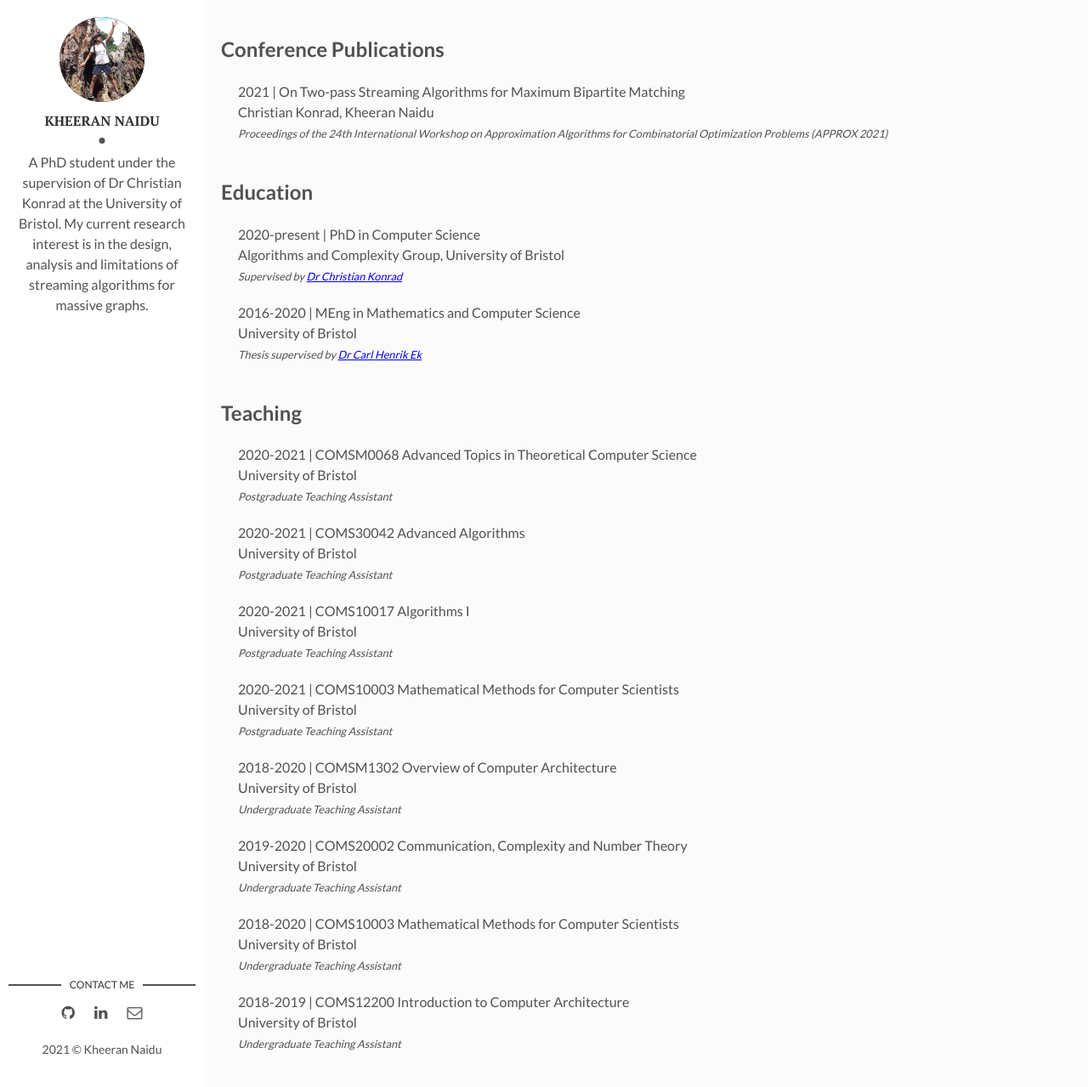
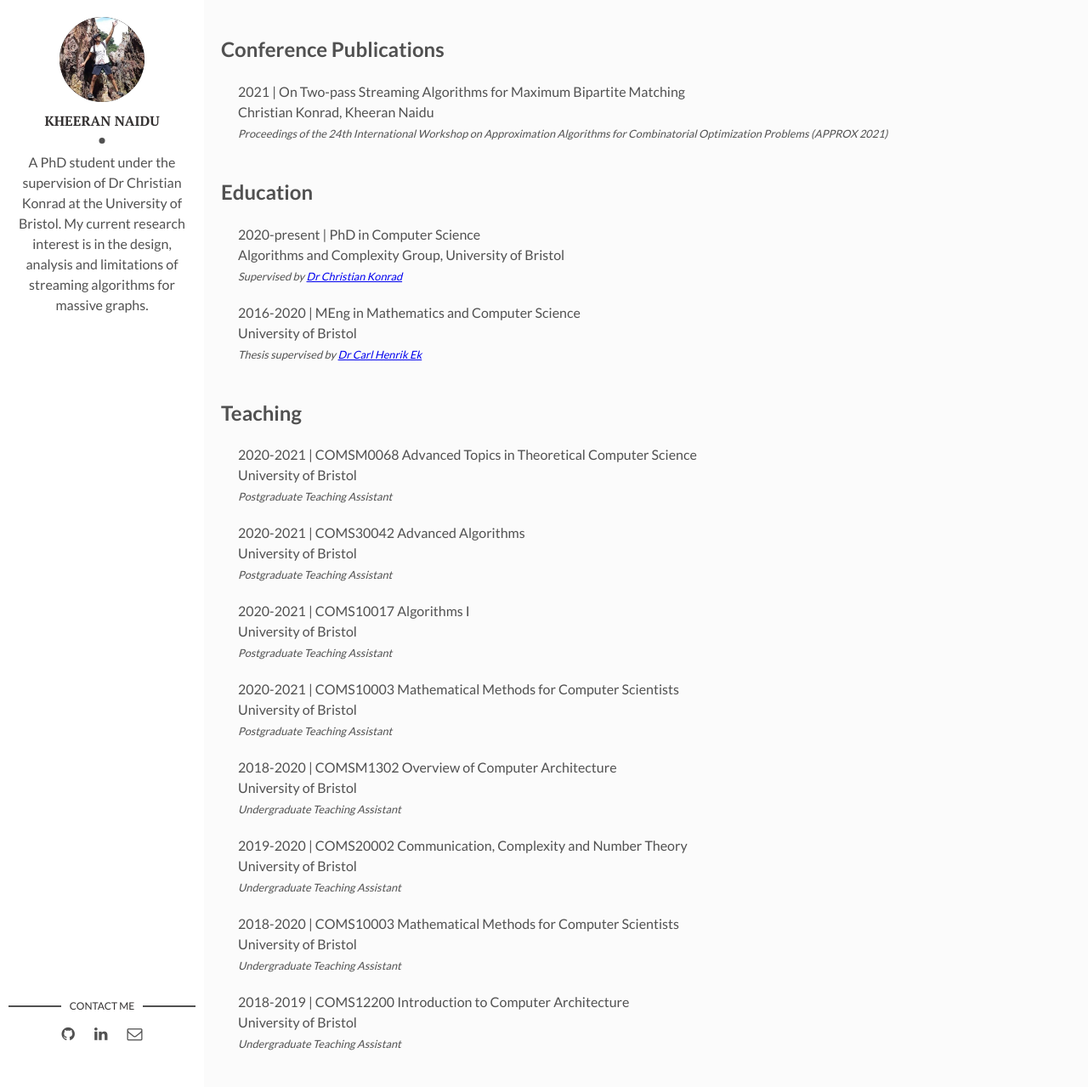
Before and after one commit to kheeran/kheeran.github.io, a Jekyll site: the page built from index.html, in a window 1280 px wide and 1279 px high. Shown: the whole window at 85% size. Built offline with Jekyll 4.4.1, drawn with Linux system fonts in a browser that asks for light colours; the list of posts is cut into pages by our own code.

Commit message:
remove copyright

```diff
--- a/_layouts/main.html
+++ b/_layouts/main.html
@@ -33,9 +33,10 @@ layout: default
         {% endif %}
       </ul>
     </section> <!-- End Section Contact -->
-    <div class="copyright">
+    <!-- <div class="copyright">
       <p>{{site.time | date: '%Y'}} &copy; {{site.author}}</p>
-    </div>
+    </div> -->
+    &nbsp;
   </footer> <!-- End Footer -->
 </aside> <!-- End Sidebar -->
 <div class="content-box clearfix">
```
